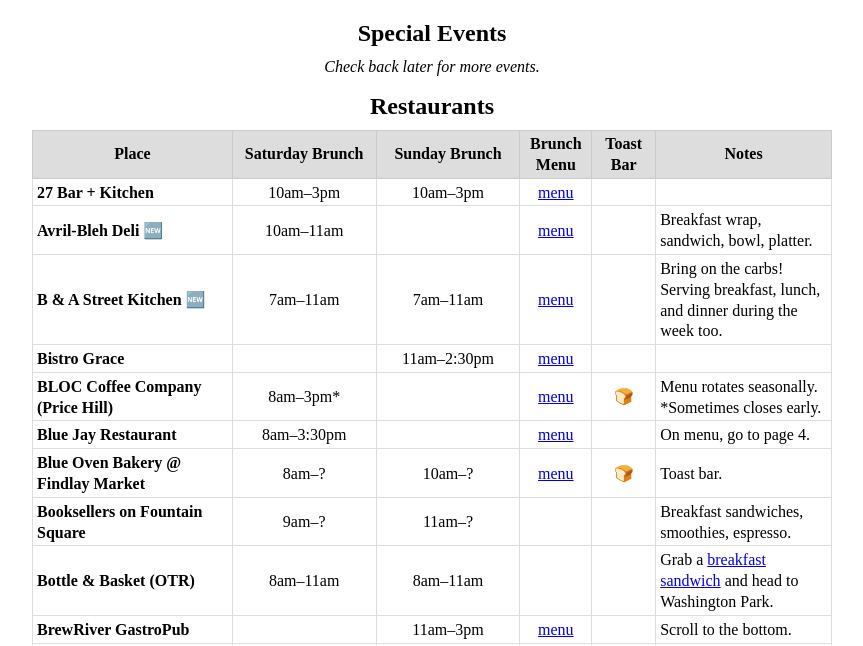
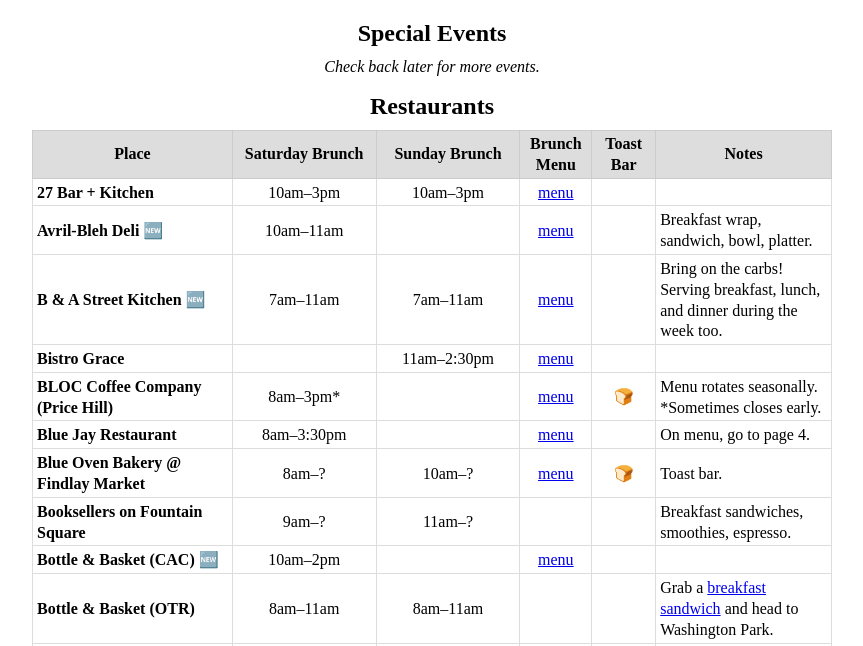
Before and after one commit to tedmiston/qcbrunch, a plain HTML site: page index.html in a window 1280 px wide. Shown: the part 104-750 px from the top of the page, without its empty margins (208-1071 px from the left). Drawn offline with Linux system fonts and the light colour scheme; a script that the page names is missing.

Commit message:
Add Bottle & Basket CAC

```diff
--- a/index.html
+++ b/index.html
@@ -251,6 +251,14 @@
                     <td></td>
                     <td></td>
                     <td>Breakfast sandwiches, smoothies, espresso.</td>
+                </tr>
+                <tr id="bottle-and-basket-cac">
+                    <td>Bottle &amp; Basket (CAC) 🆕</td>
+                    <td>10am–2pm</td>
+                    <td></td>
+                    <td><a href="https://www.facebook.com/pg/BottleAndBasketCAC/menu/" target="_blank">menu</a></td>
+                    <td></td>
+                    <td></td>
                 </tr>
                 <tr id="bottle-and-basket">
                     <td>Bottle &amp; Basket (OTR)</td>
```
